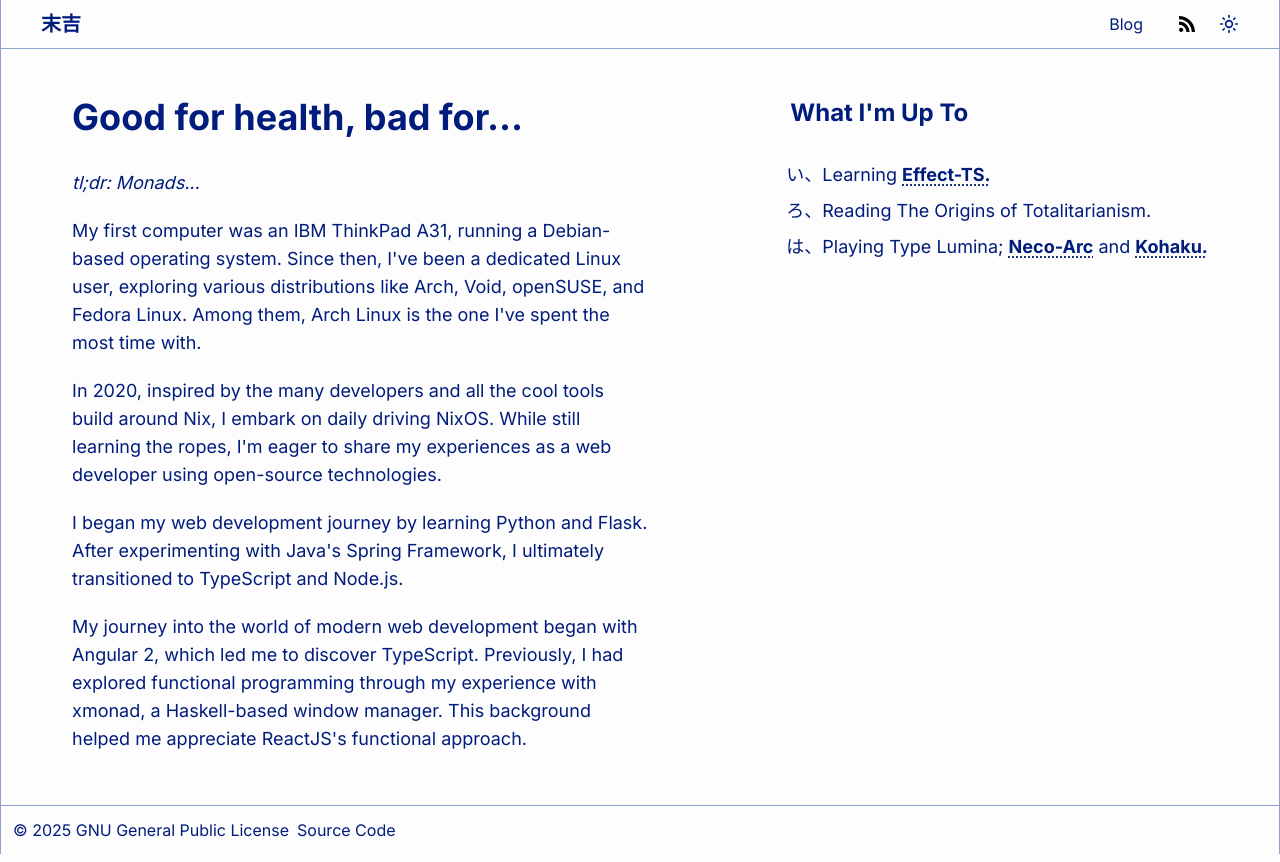
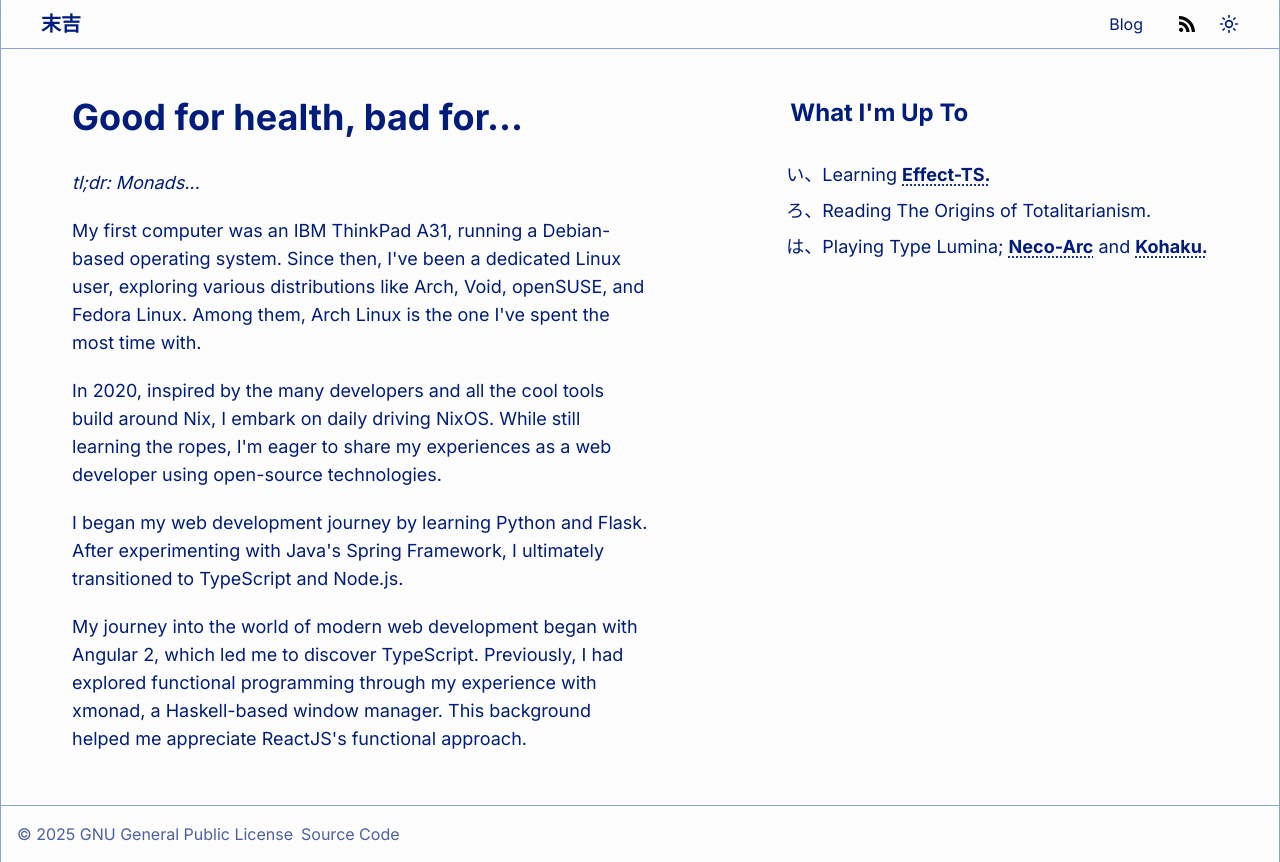
Before and after one commit to u1F713/u1F713.github.io, a Next.js app: page / in a window 1280 px wide. Built offline with nearby package versions, Linux system fonts and the light colour scheme.

Commit message:
fix(css): footer styles

```diff
--- a/app/layout.tsx
+++ b/app/layout.tsx
@@ -44,9 +44,9 @@ const RootLayout: NextPage<RootProps> = ({ children }) => (
         </div>
 
         <div className="border-dn-border border-t">
-          <div className="border-dn-border mx-auto w-full max-w-screen-xl p-3 md:border-x">
+          <div className="border-dn-border mx-auto w-full max-w-screen-xl p-4 md:border-x">
             <footer className="flex flex-wrap items-center justify-between gap-4">
-              <nav className="text-dn-color/60 flex flex-wrap gap-2">
+              <nav className="text-dn-color-200/70 flex flex-wrap gap-2">
                 <Link
                   className="hover:underline"
                   href="https://www.gnu.org/licenses/gpl-3.0.en.html"
```
